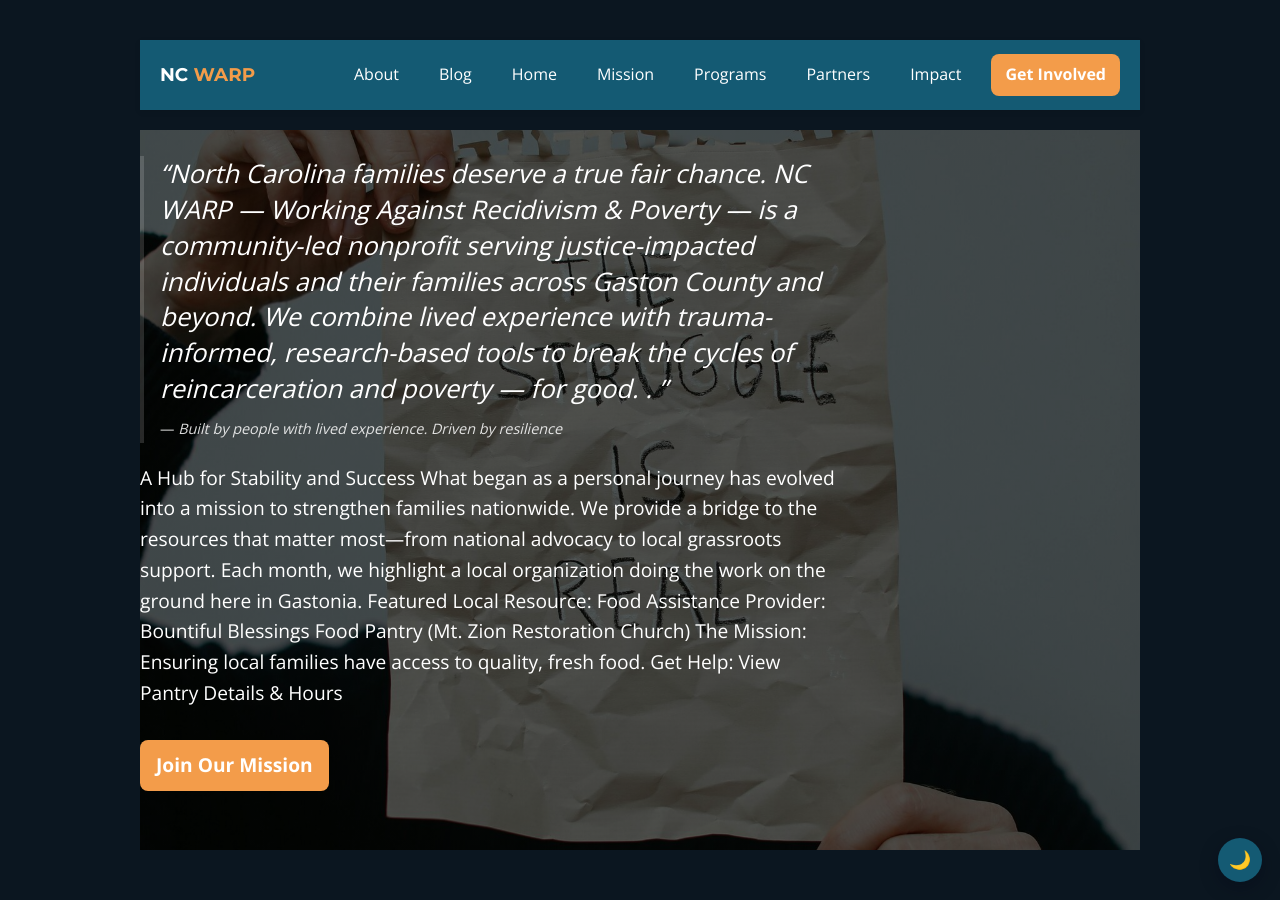
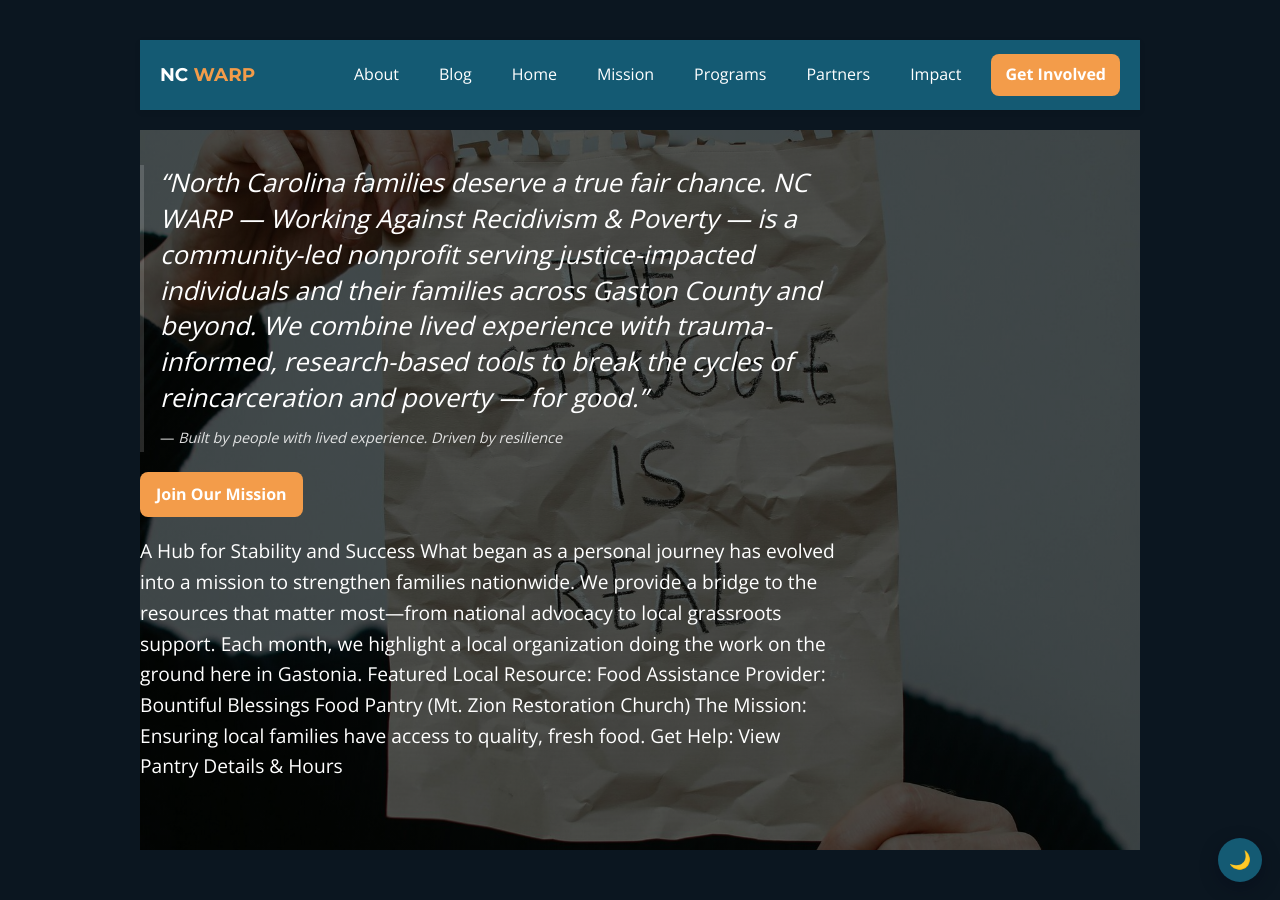
Before and after one commit to carlohutto/warp.github.io, a Jekyll site: the page index.html, which Jekyll copies as it is, in a window 1280 px wide and 900 px high. Built offline with Jekyll 4.4.1, drawn with Linux system fonts in a browser that asks for light colours; some of the changed lines change nothing that is shown.

Commit message:
Fix formatting and punctuation in hero quote section

```diff
--- a/index.html
+++ b/index.html
@@ -45,13 +45,14 @@
         <div class="container">
             <div class="hero-content">
                                 <blockquote class="hero-quote">“North Carolina families deserve a true fair chance.
-NC WARP — Working Against Recidivism & Poverty — is a community-led nonprofit serving justice-impacted individuals and their families across Gaston County and beyond. We combine lived experience with trauma-informed, research-based tools to break the cycles of reincarceration and poverty — for good.
-.
-”
+NC WARP — Working Against Recidivism & Poverty — is a community-led nonprofit serving justice-impacted individuals and their families across Gaston County and beyond. We combine lived experience with trauma-informed, research-based tools to break the cycles of reincarceration and poverty — for good.”
                                     <footer>— <cite>Built by people with lived experience. Driven by resilience</cite></footer>
                                 </blockquote>
 
-                                <p>A Hub for Stability and Success
+                <a href="#contact" class="btn" role="button">Join Our Mission</a>
+
+
+                <p>A Hub for Stability and Success
 What began as a personal journey has evolved into a mission to strengthen families nationwide. We provide a bridge to the resources that matter most—from national advocacy to local grassroots support. Each month, we highlight a local organization doing the work on the ground here in Gastonia.
 
 Featured Local Resource: Food Assistance
@@ -63,7 +64,7 @@ The Mission: Ensuring local families have access to quality, fresh food.
 Get Help: View Pantry Details & Hours</p>
 
                                 <p>
-                                <a href="#contact" class="btn" role="button">Join Our Mission</a>
+
             </div>
         </div>
     </section>
```
